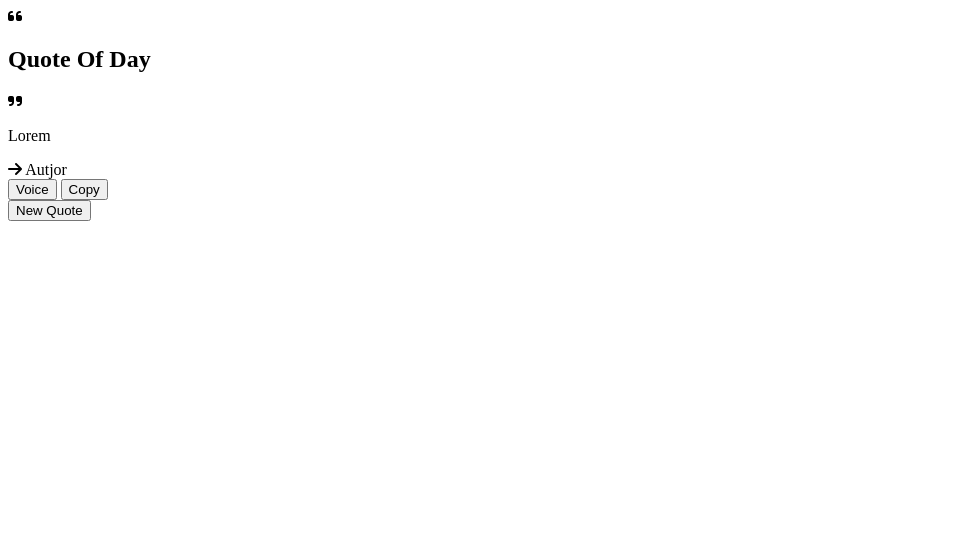
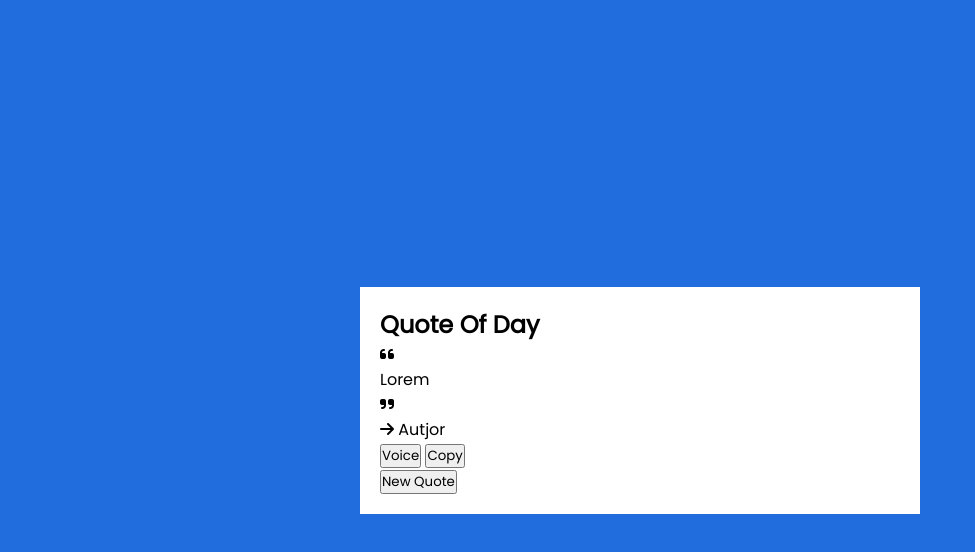
Before and after one commit to coder0898/randomquotegeneratorJS, a plain HTML site: page index.html in a window 1280 px wide. Shown: the whole page, without its empty margins (0-975 px from the left). Drawn offline with Linux system fonts and the light colour scheme; no server answers.

Commit message:
Change HTML and added style file

```diff
--- a/index.html
+++ b/index.html
@@ -4,6 +4,9 @@
     <meta charset="UTF-8">
     <meta name="viewport" content="width=device-width, initial-scale=1.0">
     <title>Random Quote Generator JS</title>
+    <link rel="stylesheet" href="style.css">
+
+    <!-- FontAwesome CDN -->
     <link rel="stylesheet" href="https://cdnjs.cloudflare.com/ajax/libs/font-awesome/6.5.1/css/all.min.css"
         integrity="sha512-DTOQO9RWCH3ppGqcWaEA1BIZOC6xxalwEsw9c2QQeAIftl+Vegovlnee1c9QX4TctnWMn13TZye+giMm8e2LwA=="
         crossorigin="anonymous" referrerpolicy="no-referrer" />
@@ -12,12 +15,12 @@
     <!-- container -->
     <section>
         <div class="head">
-            <span><i class="fa-sharp fa-solid fa-quote-left"></i></span>
             <h1>Quote Of Day</h1>
-            <span><i class="fa-solid fa-quote-right"></i></span>
         </div>
         <div class="content">
+            <span><i class="fa-sharp fa-solid fa-quote-left"></i></span>
             <p id="quoteInput">Lorem</p>
+            <span><i class="fa-solid fa-quote-right"></i></span>
             <div class="author-box">
                 <span><i class="fa-solid fa-arrow-right"></i></span>
                 <span id="authorInput">Autjor</span>
--- /dev/null
+++ b/style.css
@@ -0,0 +1,21 @@
+@import url('https://fonts.googleapis.com/css2?family=Poppins:ital,wght@0,400;1,300&display=swap');
+
+*{
+    margin: 0;
+    padding: 0;
+    box-sizing: border-box;
+    font-family: 'Poppins', sans-serif;
+}
+
+body{
+    display: grid;
+    place-items: center;
+    height: 100vh;
+    background-color: rgb(34, 109, 221);
+}
+
+section{
+    width: 35rem;
+    background-color: #FFFFFF;
+    padding: 20px;
+}
```
